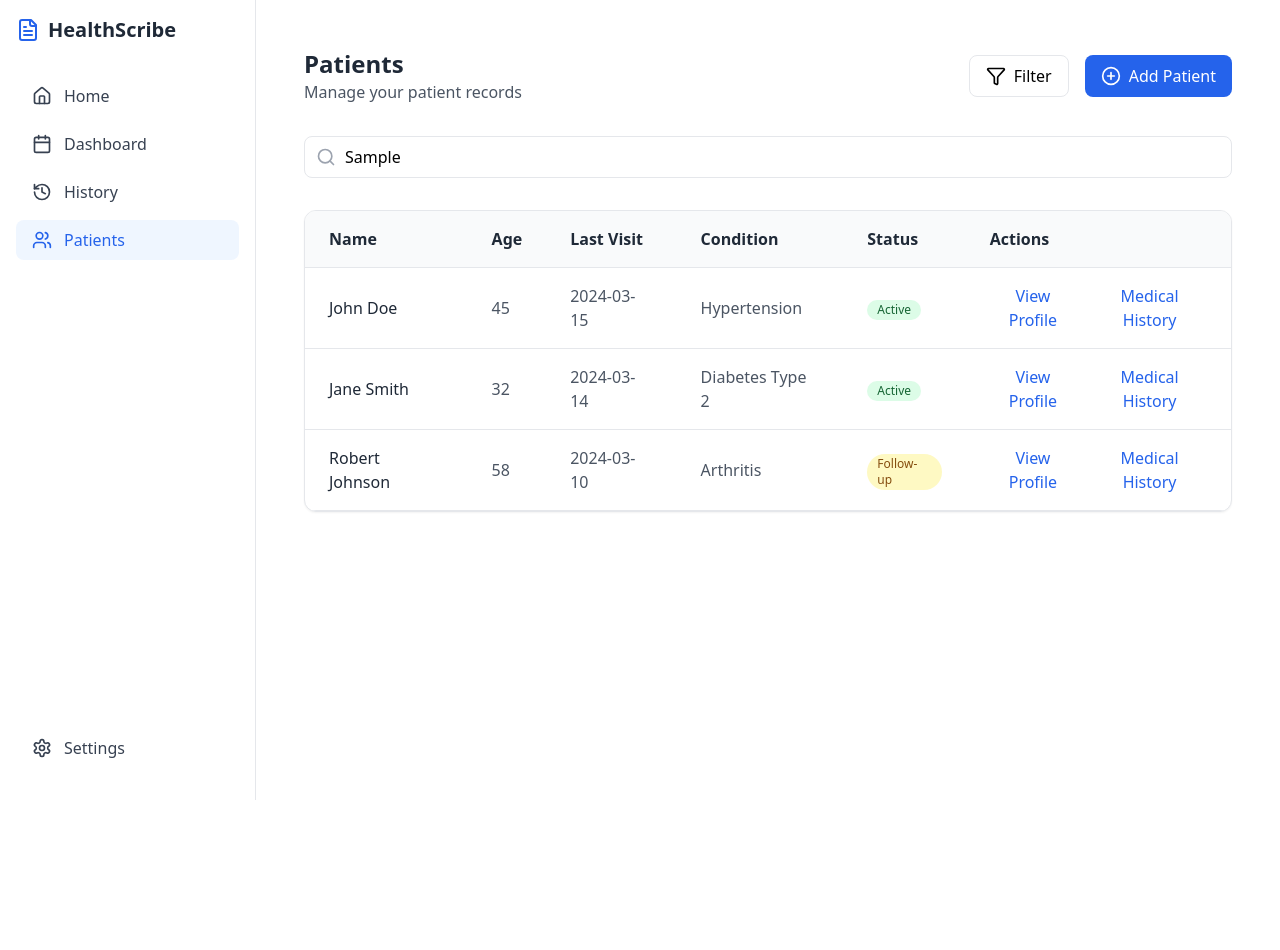
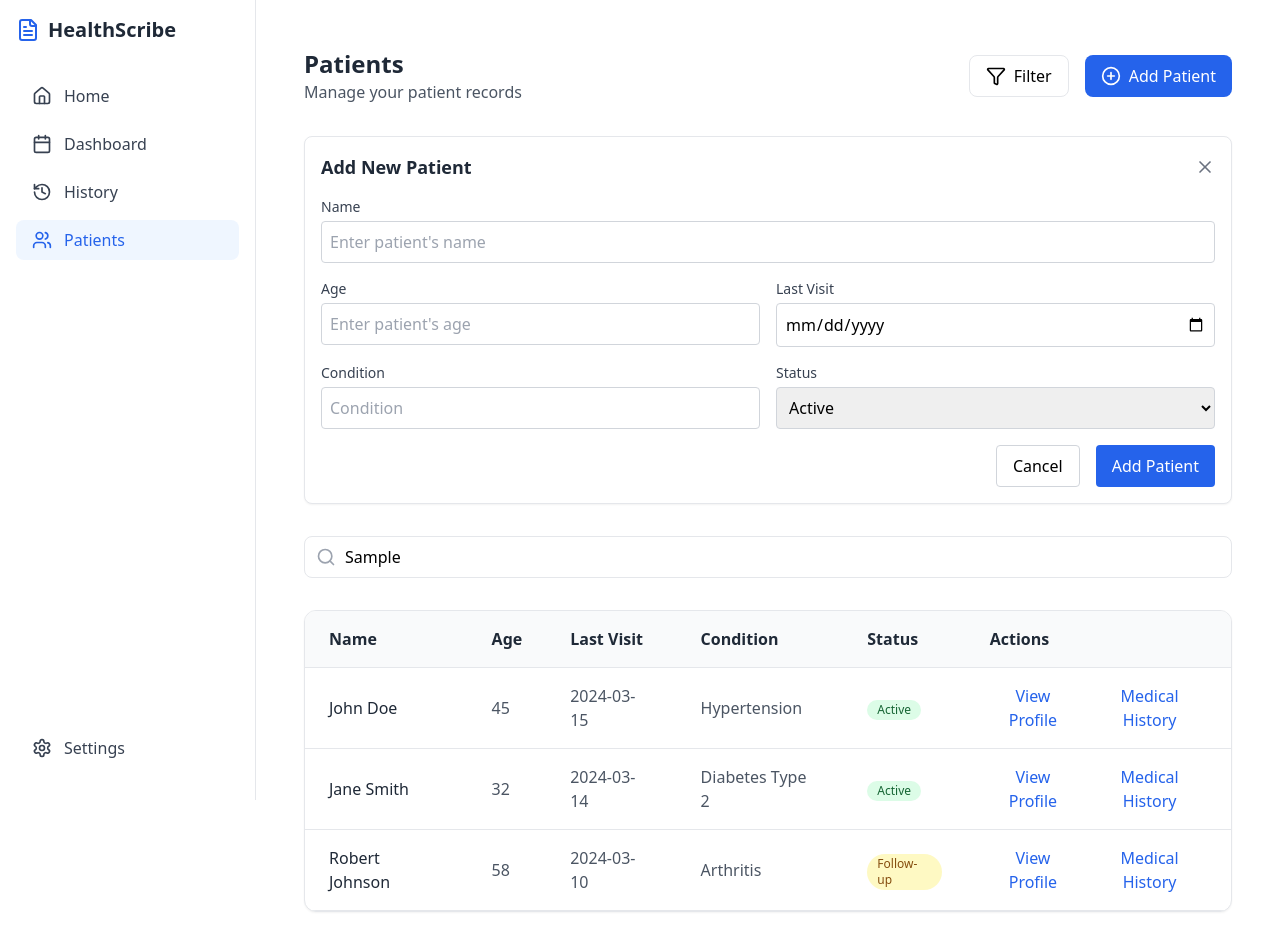
Before and after one commit to ibbeh/HealthScribe, a React (Create React App) app in the folder client/: page /patients in a window 1280 px wide. Both pictures are taken after typing "Sample" into the empty fields and a click on the button "Add Patient". Shown: the top 950 px of the page. Before the commit the page ends 800 px from the top, so only its background shows below. Built offline with nearby package versions, Linux system fonts and the light colour scheme.

Commit message:
Added functionality to add patients with a form in the Patients page frontend.

```diff
--- a/client/src/pages/Patients.jsx
+++ b/client/src/pages/Patients.jsx
@@ -1,8 +1,9 @@
-import React from "react";
-import { Search, PlusCircle, Filter } from "lucide-react";
+import React, { useState } from "react";
+import { Search, PlusCircle, Filter, X } from "lucide-react";
 
 function PatientsPage() {
-  const patients = [
+  // 1) Move initial patients into state so we can add new ones dynamically
+  const [patients, setPatients] = useState([
     {
       id: 1,
       name: "John Doe",
@@ -27,7 +28,72 @@ function PatientsPage() {
       condition: "Arthritis",
       status: "Follow-up",
     },
-  ];
+  ]);
+
+  // 2) Add form visibility toggle and new patient state
+  const [showAddForm, setShowAddForm] = useState(false);
+  const [newPatient, setNewPatient] = useState({
+    name: "",
+    age: "",
+    lastVisit: "",
+    condition: "",
+    status: "Active",
+  });
+
+  // Generate a temporary incremental ID
+  const getNextId = () => {
+    return patients.length > 0
+      ? Math.max(...patients.map((p) => p.id)) + 1
+      : 1;
+  };
+
+  // 3) Handle the Add Patient button click
+  const handleAddPatientClick = () => {
+    setShowAddForm(true);
+  };
+
+  // 4) Handle changes in the form inputs
+  const handleChange = (e) => {
+    const { name, value } = e.target;
+    setNewPatient((prev) => ({
+      ...prev,
+      [name]: value,
+    }));
+  };
+
+  // 5) Handle final add action
+  const handleAddPatientSubmit = (e) => {
+    e.preventDefault();
+    if (!newPatient.name.trim()) {
+      // Example validation - require at least a name
+      alert("Please enter the patient's name.");
+      return;
+    }
+
+    // Add the new patient to the list
+    setPatients((prev) => [
+      ...prev,
+      {
+        id: getNextId(),
+        ...newPatient,
+      },
+    ]);
+
+    // Clear form and close it
+    setNewPatient({
+      name: "",
+      age: "",
+      lastVisit: "",
+      condition: "",
+      status: "Active",
+    });
+    setShowAddForm(false);
+  };
+
+  // 6) Cancel adding a patient
+  const handleCancelAdd = () => {
+    setShowAddForm(false);
+  };
 
   return (
     <div className="p-8">
@@ -41,13 +107,128 @@ function PatientsPage() {
             <Filter className="h-5 w-5" />
             Filter
           </button>
-          <button className="flex items-center gap-2 bg-blue-600 text-white px-4 py-2 rounded-lg hover:bg-blue-700 transition-colors">
+          <button
+            onClick={handleAddPatientClick}
+            className="flex items-center gap-2 bg-blue-600 text-white px-4 py-2 rounded-lg hover:bg-blue-700 transition-colors"
+          >
             <PlusCircle className="h-5 w-5" />
             Add Patient
           </button>
         </div>
       </div>
 
+      {/* 7) Add Patient Form (Conditional) */}
+      {showAddForm && (
+        <div className="mb-8 p-4 bg-white rounded-lg shadow-sm border border-gray-200">
+          <div className="flex justify-between items-center mb-4">
+            <h3 className="text-lg font-semibold text-gray-800">
+              Add New Patient
+            </h3>
+            <button
+              onClick={handleCancelAdd}
+              className="text-gray-500 hover:text-gray-700"
+            >
+              <X className="w-5 h-5" />
+            </button>
+          </div>
+
+          <form onSubmit={handleAddPatientSubmit} className="space-y-4">
+            <div>
+              <label className="block text-sm font-medium text-gray-700">
+                Name
+              </label>
+              <input
+                type="text"
+                name="name"
+                value={newPatient.name}
+                onChange={handleChange}
+                className="mt-1 block w-full p-2 border border-gray-300 rounded"
+                placeholder="Enter patient's name"
+                required
+              />
+            </div>
+
+            <div className="flex gap-4">
+              <div className="flex-1">
+                <label className="block text-sm font-medium text-gray-700">
+                  Age
+                </label>
+                <input
+                  type="number"
+                  name="age"
+                  value={newPatient.age}
+                  onChange={handleChange}
+                  className="mt-1 block w-full p-2 border border-gray-300 rounded"
+                  placeholder="Enter patient's age"
+                />
+              </div>
+
+              <div className="flex-1">
+                <label className="block text-sm font-medium text-gray-700">
+                  Last Visit
+                </label>
+                <input
+                  type="date"
+                  name="lastVisit"
+                  value={newPatient.lastVisit}
+                  onChange={handleChange}
+                  className="mt-1 block w-full p-2 border border-gray-300 rounded"
+                />
+              </div>
+            </div>
+
+            <div className="flex gap-4">
+              <div className="flex-1">
+                <label className="block text-sm font-medium text-gray-700">
+                  Condition
+                </label>
+                <input
+                  type="text"
+                  name="condition"
+                  value={newPatient.condition}
+                  onChange={handleChange}
+                  className="mt-1 block w-full p-2 border border-gray-300 rounded"
+                  placeholder="Condition"
+                />
+              </div>
+
+              <div className="flex-1">
+                <label className="block text-sm font-medium text-gray-700">
+                  Status
+                </label>
+                <select
+                  name="status"
+                  value={newPatient.status}
+                  onChange={handleChange}
+                  className="mt-1 block w-full p-2 border border-gray-300 rounded"
+                >
+                  <option value="Active">Active</option>
+                  <option value="Follow-up">Follow-up</option>
+                  <option value="Discharged">Discharged</option>
+                </select>
+              </div>
+            </div>
+
+            <div className="flex justify-end gap-4 mt-4">
+              <button
+                type="button"
+                onClick={handleCancelAdd}
+                className="px-4 py-2 rounded border border-gray-300 hover:bg-gray-50"
+              >
+                Cancel
+              </button>
+              <button
+                type="submit"
+                className="px-4 py-2 bg-blue-600 text-white rounded hover:bg-blue-700"
+              >
+                Add Patient
+              </button>
+            </div>
+          </form>
+        </div>
+      )}
+
+      {/* Search Bar */}
       <div className="relative mb-8">
         <Search className="absolute left-3 top-1/2 transform -translate-y-1/2 text-gray-400 h-5 w-5" />
         <input
@@ -57,6 +238,7 @@ function PatientsPage() {
         />
       </div>
 
+      {/* Patients Table */}
       <div className="bg-white rounded-xl shadow-sm border border-gray-200 overflow-hidden">
         <div className="overflow-x-auto">
           <table className="w-full">
@@ -86,7 +268,8 @@ function PatientsPage() {
               {patients.map((patient) => (
                 <tr
                   key={patient.id}
-                  className="border-b border-gray-200 hover:bg-gray-50">
+                  className="border-b border-gray-200 hover:bg-gray-50"
+                >
                   <td className="py-4 px-6">
                     <p className="font-medium text-gray-800">{patient.name}</p>
                   </td>
@@ -102,8 +285,11 @@ function PatientsPage() {
                       className={`inline-flex items-center px-2.5 py-0.5 rounded-full text-xs font-medium ${
                         patient.status === "Active"
                           ? "bg-green-100 text-green-800"
-                          : "bg-yellow-100 text-yellow-800"
-                      }`}>
+                          : patient.status === "Follow-up"
+                          ? "bg-yellow-100 text-yellow-800"
+                          : "bg-gray-100 text-gray-800"
+                      }`}
+                    >
                       {patient.status}
                     </span>
                   </td>
@@ -119,6 +305,16 @@ function PatientsPage() {
                   </td>
                 </tr>
               ))}
+              {patients.length === 0 && (
+                <tr>
+                  <td
+                    colSpan="6"
+                    className="py-6 text-center text-gray-500 italic"
+                  >
+                    No patients found. Add a new patient above.
+                  </td>
+                </tr>
+              )}
             </tbody>
           </table>
         </div>
```
